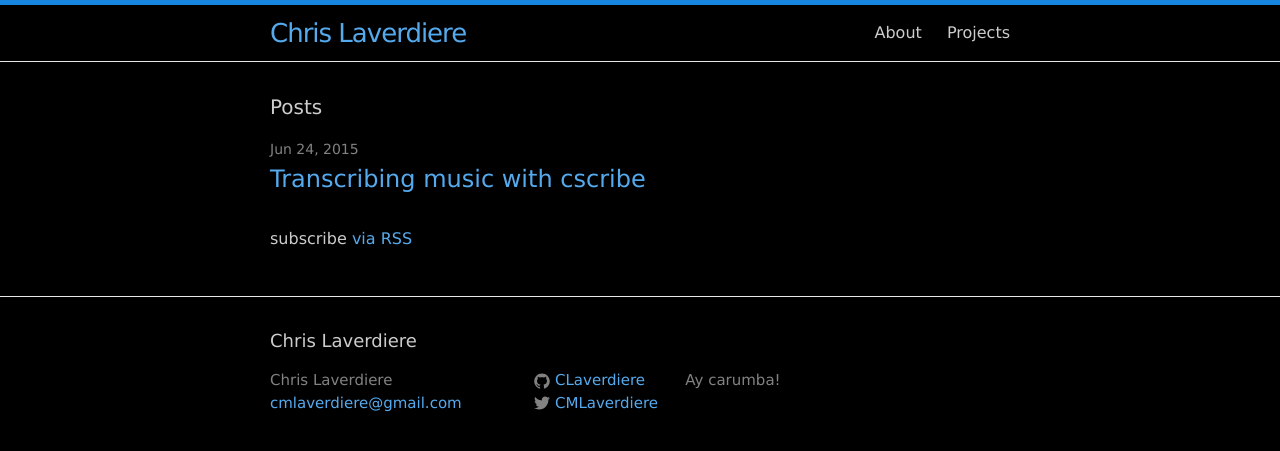
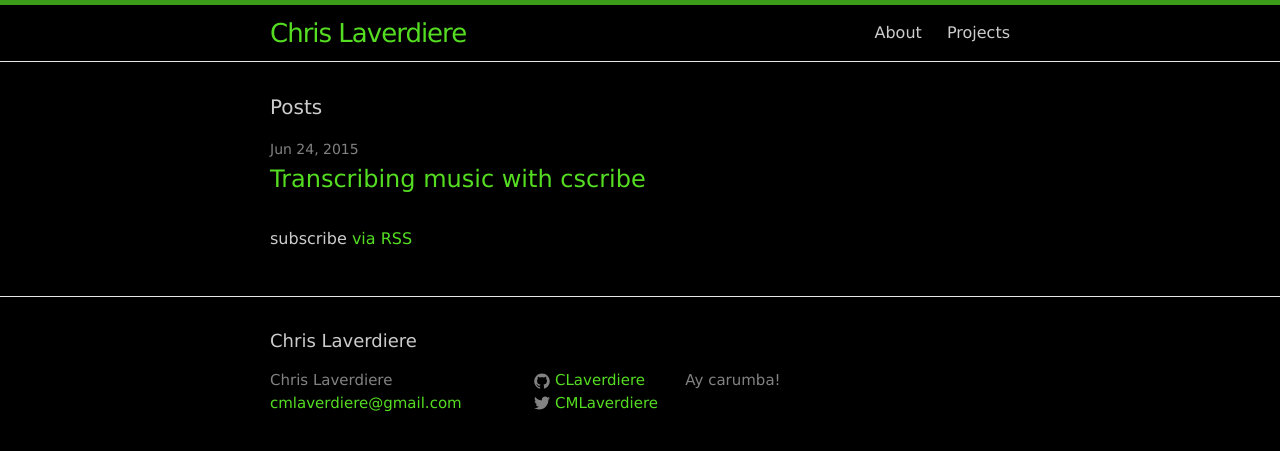
Before and after one commit to cmlaverdiere/CLaverdiere.github.io, a Jekyll site: the page built from index.html, in a window 1280 px wide. Shown: the top 451 px of the page. Built offline with Jekyll 4.4.1, drawn with Linux system fonts in a browser that asks for light colours.

Commit message:
Change blue -> green

```diff
--- a/css/main.scss
+++ b/css/main.scss
@@ -13,7 +13,7 @@ $spacing-unit:     30px;
 
 $text-color:       #ccc;
 $background-color: #000;
-$brand-color:      #5ae;
+$brand-color:      #5d2;
 
 $grey-color:       #828282;
 $grey-color-light: lighten($grey-color, 40%);
```
